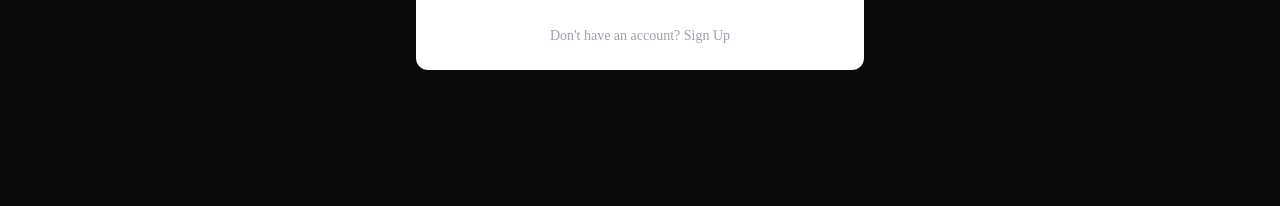
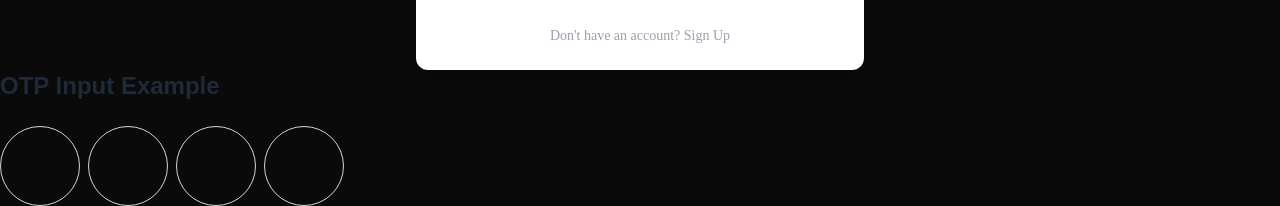
Before and after one commit to Sn3s/beauty_bar_components, a Next.js app: page / in a window 1280 px wide. Shown: the part 2704-2910 px from the top of the page. Before the commit the page ends 2774 px from the top, so only its background shows below. Built offline with nearby package versions, Linux system fonts and the light colour scheme.

Commit message:
otp input

```diff
--- /dev/null
+++ b/src/app/components/OtpInput.tsx
@@ -0,0 +1,95 @@
+import React, { useRef } from "react";
+
+type OtpInputProps = {
+  value: string;
+  onChange: (value: string) => void;
+};
+
+const OTP_LENGTH = 4;
+
+export default function OtpInput({ value, onChange }: OtpInputProps) {
+  const inputsRef = useRef<Array<HTMLInputElement | null>>([]);
+
+  const handleChange = (idx: number, e: React.ChangeEvent<HTMLInputElement>) => {
+    const val = e.target.value.replace(/[^0-9]/g, "");
+    let newValueArr = value.split("");
+    if (val) {
+      newValueArr[idx] = val[0];
+      const newValueStr = newValueArr.join("").padEnd(OTP_LENGTH, "");
+      onChange(newValueStr.slice(0, OTP_LENGTH));
+      // Move to next input
+      if (idx < OTP_LENGTH - 1) {
+        inputsRef.current[idx + 1]?.focus();
+      }
+    } else {
+      // If input is cleared, remove the digit and move focus back
+      newValueArr[idx] = "";
+      const newValueStr = newValueArr.join("").padEnd(OTP_LENGTH, "");
+      onChange(newValueStr.slice(0, OTP_LENGTH));
+      if (idx > 0) {
+        inputsRef.current[idx - 1]?.focus();
+      }
+    }
+  };
+
+  const handleKeyDown = (idx: number, e: React.KeyboardEvent<HTMLInputElement>) => {
+    if (e.key === "Backspace") {
+      if (value[idx]) {
+        // Clear current digit
+        let newValueArr = value.split("");
+        newValueArr[idx] = "";
+        const newValueStr = newValueArr.join("").padEnd(OTP_LENGTH, "");
+        onChange(newValueStr.slice(0, OTP_LENGTH));
+      } else if (idx > 0) {
+        // Move focus to previous input
+        inputsRef.current[idx - 1]?.focus();
+      }
+    }
+    if (e.key === "Delete") {
+      // Clear current digit
+      let newValueArr = value.split("");
+      newValueArr[idx] = "";
+      const newValueStr = newValueArr.join("").padEnd(OTP_LENGTH, "");
+      onChange(newValueStr.slice(0, OTP_LENGTH));
+    }
+  };
+
+  return (
+    <div style={{ display: "flex", gap: 8 }}>
+      {Array.from({ length: OTP_LENGTH }).map((_, idx) => {
+        const filled = !!value[idx];
+        return (
+          <input
+            key={idx}
+            ref={el => { inputsRef.current[idx] = el; }}
+            type="text"
+            inputMode="numeric"
+            maxLength={1}
+            value={value[idx] || ""}
+            onChange={e => handleChange(idx, e)}
+            onKeyDown={e => handleKeyDown(idx, e)}
+            style={{
+              width: 80,
+              height: 80,
+              borderRadius: 99,
+              padding: 8,
+              borderWidth: 1,
+              borderStyle: "solid",
+              borderColor: filled ? "rgba(255, 147, 151, 1)" : "rgba(208, 213, 221, 1)",
+              fontFamily: "Inter, sans-serif",
+              fontWeight: 500,
+              fontSize: 48,
+              lineHeight: "60px",
+              letterSpacing: "-2%",
+              textAlign: "center",
+              color: filled ? "rgba(254, 52, 59, 1)" : "rgba(208, 213, 221, 1)",
+              outline: "none",
+              transition: "border-color 0.2s, color 0.2s"
+            }}
+            autoFocus={idx === 0}
+          />
+        );
+      })}
+    </div>
+  );
+}
--- a/src/app/page.tsx
+++ b/src/app/page.tsx
@@ -10,14 +10,20 @@ import BookingsDropdownOwnersXWide from "./components/typography/bookings_dropdo
 import Link from "./components/link";
 import Button from "./components/button";
 import TextInputBox from "./components/text_input_box";
+import OtpInput from "./components/OtpInput";
 import { SkinServiceCard } from "./components/cards/SkinServiceCard";
 import { CardsComponent } from "./components/cards/CardsComponent";
 import { Card } from "./components/cards/Card";
 
+import React, { useState } from "react";
+
 export default function Home() {
+
+  const [otp, setOtp] = useState("");
   return (
     <div>
- <Button>
+
+    <Button>
       Book Now
     </Button>
     <br />
@@ -132,6 +138,11 @@ export default function Home() {
 
       </Card>
 
+        <h2 className="text-2xl font-bold text-left text-gray-800 mb-6">OTP Input Example</h2>
+      <OtpInput value={otp} onChange={setOtp} />
+
+
+
     </div>
   );
 }
```
